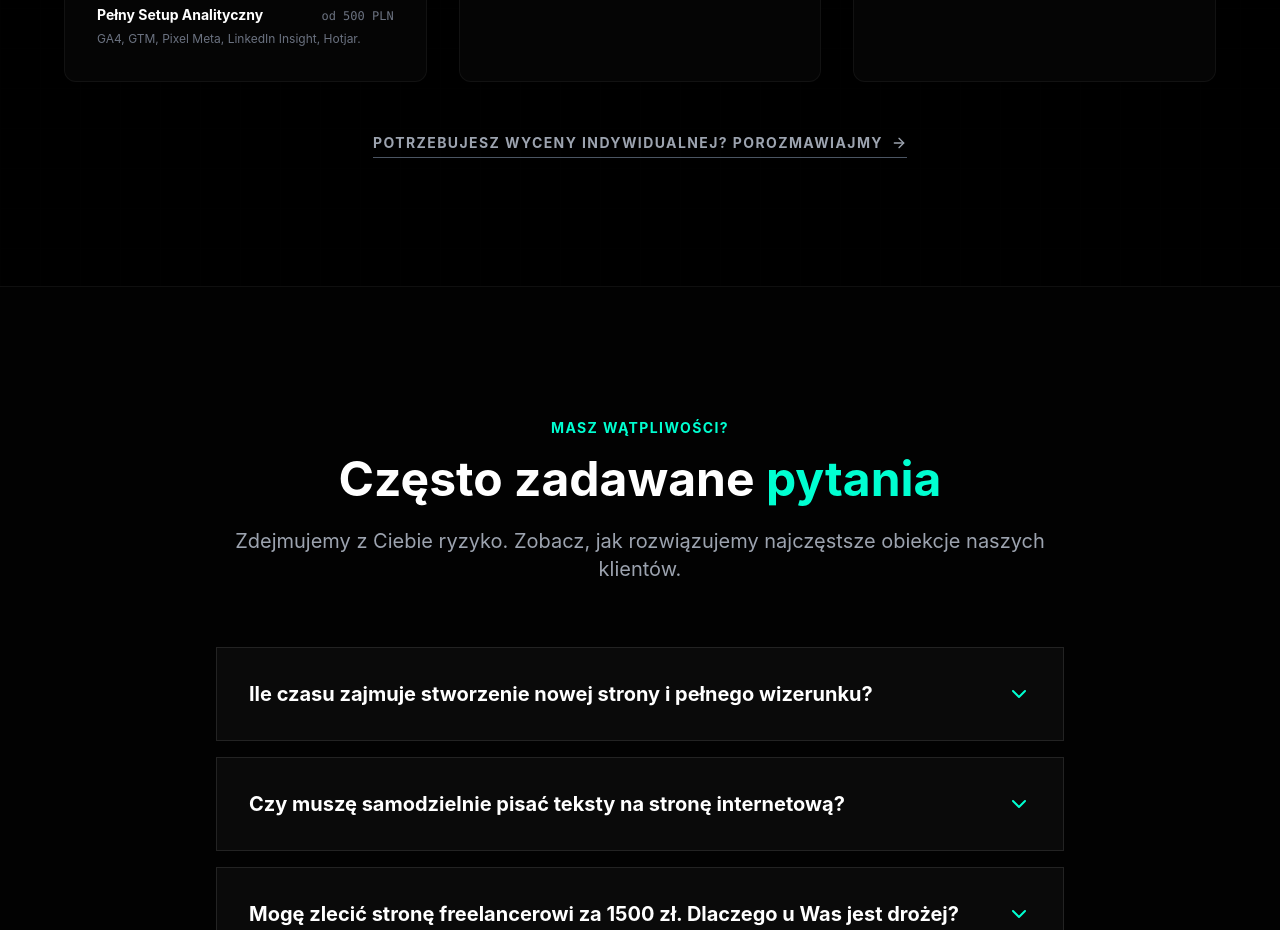
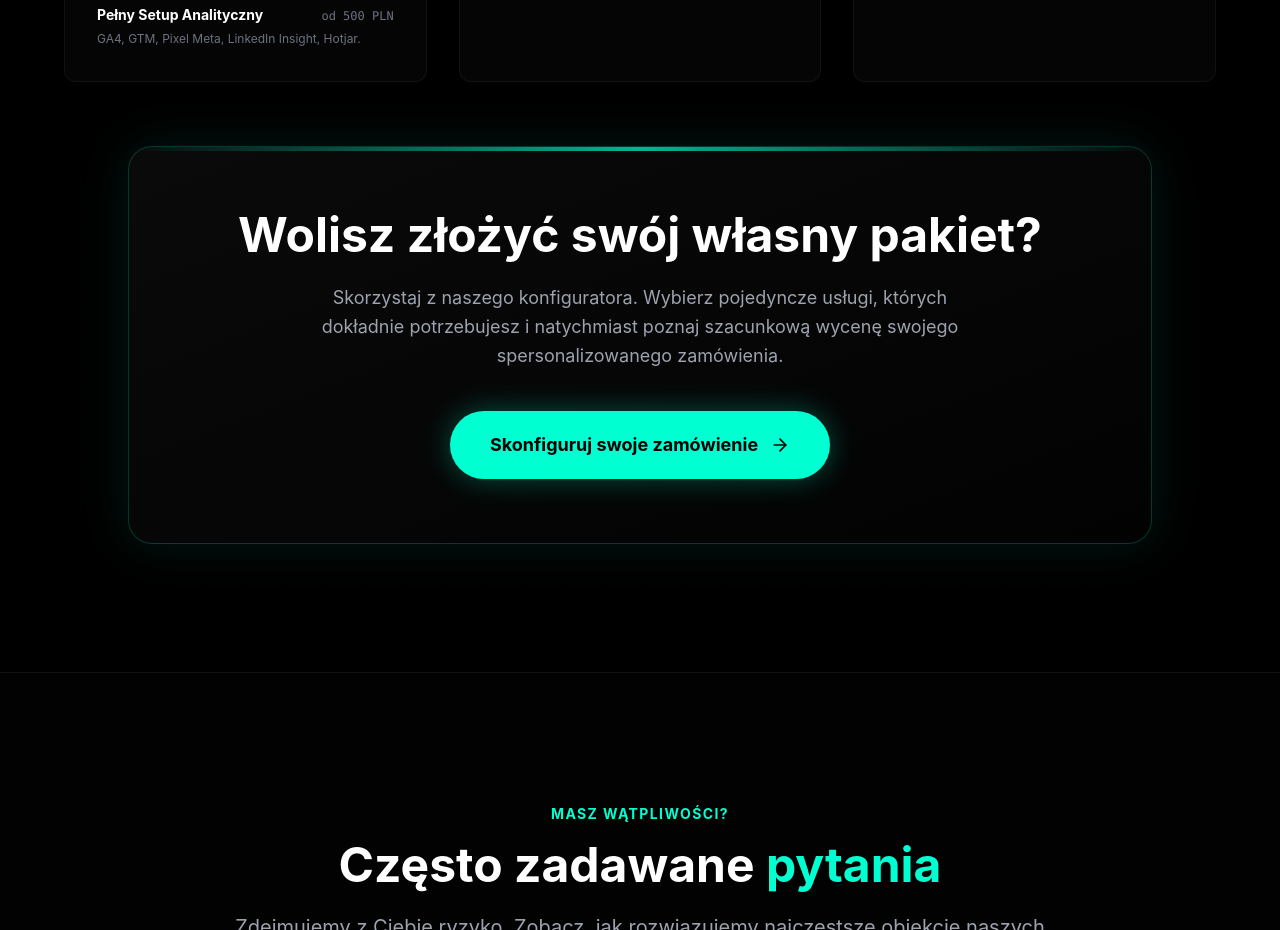
Before and after one commit to michalfbi/visilogo, a React (Create React App) app in the folder frontend/: page / in a window 1280 px wide. Shown: the part 10380-11310 px from the top of the page. Built offline with nearby package versions, Linux system fonts and the light colour scheme.

Commit message:
chore: szybki zapis i deploy

```diff
--- a/frontend/src/components/Configurator.jsx
+++ b/frontend/src/components/Configurator.jsx
@@ -10,7 +10,9 @@ const servicesList = [
   { id: 'brand', category: 'Wizerunek', name: 'Kompleksowy Branding', price: 3500, desc: 'Profesjonalne logo, księga znaku, typografia i Key Visual.' },
   { id: 'copy', category: 'Wizerunek', name: 'Copywriting Sprzedażowy', price: 1500, desc: 'Perswazyjne teksty na stronę zbijające obiekcje klienta B2B.' },
   { id: 'ads', category: 'Akwizycja', name: 'Setup Kampanii Ads', price: 1500, desc: 'Konfiguracja i odpalenie kampanii Google Ads lub Meta Ads.' },
-  { id: 'seo', category: 'Akwizycja', name: 'Pakiety Lokalne SEO', price: 990, desc: 'Optymalizacja wizytówki Google i budowa lokalnego autorytetu.' }
+  { id: 'seo', category: 'Akwizycja', name: 'Pakiety Lokalne SEO', price: 990, desc: 'Optymalizacja wizytówki Google i budowa lokalnego autorytetu.' },
+  { id: 'social', category: 'Wizerunek', name: 'Grafiki Social Media', price: 1200, desc: 'Paczka szablonów postów i relacji spójna z Twoją identyfikacją.' },
+  { id: 'analytics', category: 'Technologia', name: 'Pełny Setup Analityczny', price: 800, desc: 'Wdrożenie Google Tag Manager, GA4, Hotjar i śledzenie konwersji.' }
 ];
 
 const Configurator = () => {
@@ -44,10 +46,10 @@ const Configurator = () => {
     }).join(", ");
 
     const payload = {
-      form_type: "Kalkulator Projektu / Konfigurator",
+      form_type: "Skonfiguruj Swoje Zamówienie",
       name: formData.name, email: formData.email, phone: formData.phone,
       wybrane_uslugi: selectedDetails, szacowana_wycena: `${totalPrice} PLN netto`,
-      message: `Gorący Lead z Konfiguratora! Klient wyklikał usługi na łączną kwotę ${totalPrice} PLN. Wybrane usługi: ${selectedDetails}. Skontaktuj się z nim!`
+      message: `Gorący Lead z Konfiguratora Zamówień! Klient wyklikał własny pakiet na kwotę ${totalPrice} PLN. Wybrane usługi: ${selectedDetails}. Skontaktuj się z nim!`
     };
 
     try {
@@ -67,13 +69,13 @@ const Configurator = () => {
       <div className="container mx-auto px-6 relative z-10 max-w-6xl">
         <div className="text-center mb-16 max-w-3xl mx-auto">
           <motion.div initial={{ opacity: 0, y: 20 }} animate={{ opacity: 1, y: 0 }} className="inline-flex items-center gap-2 bg-[#00FFD1]/10 text-[#00FFD1] px-4 py-2 rounded-full text-sm font-bold uppercase tracking-widest mb-6 border border-[#00FFD1]/20">
-            <Calculator size={16} /> Kalkulator Inwestycji
+            <Calculator size={16} /> Kreator Pakietów
           </motion.div>
           <motion.h1 initial={{ opacity: 0, y: 20 }} animate={{ opacity: 1, y: 0 }} transition={{ delay: 0.1 }} className="text-4xl md:text-6xl font-bold text-white mb-6 tracking-tight">
-            Skonfiguruj <span className="text-[#00FFD1]">swój projekt</span>
+            Skonfiguruj <span className="text-[#00FFD1]">swoje zamówienie</span>
           </motion.h1>
           <motion.p initial={{ opacity: 0, y: 20 }} animate={{ opacity: 1, y: 0 }} transition={{ delay: 0.2 }} className="text-xl text-gray-400">
-            Zaznacz obszary, w których potrzebujesz wsparcia. Nasz system natychmiast wygeneruje szacunkową wycenę całego wdrożenia.
+            Wybierz pojedyncze usługi, z których chcesz stworzyć własny pakiet. Nasz system natychmiast wygeneruje szacunkową wycenę całego wdrożenia.
           </motion.p>
         </div>
 
@@ -106,7 +108,7 @@ const Configurator = () => {
           <motion.div initial={{ opacity: 0, x: 20 }} animate={{ opacity: 1, x: 0 }} transition={{ delay: 0.4 }} className="lg:col-span-5">
             <div className="bg-[#0A0A0A] border border-white/10 rounded-2xl shadow-2xl sticky top-32 overflow-hidden">
               <div className="p-8 border-b border-white/10 bg-white/5">
-                <p className="text-sm text-gray-400 font-bold uppercase tracking-widest mb-2">Szacowana Wartość Projektu</p>
+                <p className="text-sm text-gray-400 font-bold uppercase tracking-widest mb-2">Szacowana Wartość Zamówienia</p>
                 <div className="flex items-end gap-2 text-[#00FFD1]"><span className="text-5xl font-black">{totalPrice.toLocaleString('pl-PL')}</span><span className="text-xl font-mono mb-1 font-bold">PLN</span></div>
                 <p className="text-xs text-gray-500 mt-2">*Kwota netto. Precyzyjna wycena powstaje po bezpłatnej konsultacji.</p>
               </div>
@@ -115,17 +117,17 @@ const Configurator = () => {
                   {status === 'success' ? (
                     <motion.div initial={{ opacity: 0, scale: 0.95 }} animate={{ opacity: 1, scale: 1 }} className="text-center py-6">
                       <div className="w-16 h-16 bg-[#00FFD1]/10 rounded-full flex items-center justify-center mx-auto mb-4 text-[#00FFD1]"><CheckCircle size={32} /></div>
-                      <h3 className="text-2xl font-bold text-white mb-2">Wycena Wysłana!</h3>
+                      <h3 className="text-2xl font-bold text-white mb-2">Zamówienie Wysłane!</h3>
                       <p className="text-gray-400 text-sm">Otrzymaliśmy Twoją konfigurację. Przeanalizujemy ją i skontaktujemy się z Tobą najszybciej jak to możliwe.</p>
                     </motion.div>
                   ) : (
                     <form onSubmit={handleSubmit} className="space-y-5">
-                      <h3 className="text-white font-bold text-lg mb-4">Prześlij konfigurację do wyceny:</h3>
+                      <h3 className="text-white font-bold text-lg mb-4">Wyślij zamówienie do konsultacji:</h3>
                       <div className="space-y-1.5"><label className="text-[10px] uppercase tracking-widest text-gray-500 font-bold flex items-center gap-2"><User size={12}/> Imię i Nazwisko / Firma</label><input type="text" name="name" value={formData.name} onChange={handleInputChange} required className="w-full bg-black border border-white/20 px-4 py-3 text-white focus:border-[#00FFD1] outline-none rounded-lg text-sm transition-colors" disabled={status === 'loading'} /></div>
                       <div className="space-y-1.5"><label className="text-[10px] uppercase tracking-widest text-gray-500 font-bold flex items-center gap-2"><Mail size={12}/> Adres E-mail *</label><input type="email" name="email" value={formData.email} onChange={handleInputChange} required className="w-full bg-black border border-white/20 px-4 py-3 text-white focus:border-[#00FFD1] outline-none rounded-lg text-sm transition-colors" disabled={status === 'loading'} /></div>
                       <div className="space-y-1.5"><label className="text-[10px] uppercase tracking-widest text-gray-500 font-bold flex items-center gap-2"><Phone size={12}/> Telefon</label><input type="tel" name="phone" value={formData.phone} onChange={handleInputChange} required className="w-full bg-black border border-white/20 px-4 py-3 text-white focus:border-[#00FFD1] outline-none rounded-lg text-sm transition-colors" disabled={status === 'loading'} /></div>
                       <button type="submit" disabled={status === 'loading' || selectedServices.length === 0} className="w-full mt-6 bg-[#00FFD1] text-black font-bold py-4 rounded-lg hover:bg-white transition-all flex items-center justify-center gap-2 disabled:opacity-50 disabled:hover:bg-[#00FFD1] shadow-[0_0_20px_rgba(0,255,209,0.2)]">
-                        {status === 'loading' ? <Loader2 className="animate-spin" /> : <>Wyślij konfigurację <ArrowRight size={18} /></>}
+                        {status === 'loading' ? <Loader2 className="animate-spin" /> : <>Prześlij zamówienie <ArrowRight size={18} /></>}
                       </button>
                       <div className="flex justify-center items-center gap-2 mt-4 text-[10px] text-gray-500 uppercase tracking-widest"><ShieldCheck size={12} className="text-[#00FFD1]" /> Niezobowiązująca estymacja</div>
                     </form>
--- a/frontend/src/components/Pricing.jsx
+++ b/frontend/src/components/Pricing.jsx
@@ -188,11 +188,21 @@ const Pricing = () => {
             ))}
           </div>
 
-          <div className="text-center mt-12">
-             <a href="#contact" className="inline-flex items-center gap-2 text-gray-400 hover:text-white transition-colors border-b border-gray-600 hover:border-white pb-1 text-sm font-bold uppercase tracking-widest">
-               Potrzebujesz wyceny indywidualnej? Porozmawiajmy <ArrowRight size={16} />
-             </a>
-          </div>
+          <motion.div
+            initial={{ opacity: 0, y: 30 }}
+            whileInView={{ opacity: 1, y: 0 }}
+            viewport={{ once: true }}
+            className="mt-16 max-w-5xl mx-auto bg-gradient-to-br from-[#0A0A0A] to-[#020202] border border-[#00FFD1]/20 p-10 md:p-16 rounded-3xl text-center shadow-[0_0_50px_rgba(0,255,209,0.1)] relative overflow-hidden"
+          >
+            <div className="absolute top-0 left-1/2 -translate-x-1/2 w-full h-1 bg-gradient-to-r from-transparent via-[#00FFD1] to-transparent opacity-70" />
+            <h3 className="text-3xl md:text-5xl font-bold text-white mb-6">Wolisz złożyć swój własny pakiet?</h3>
+            <p className="text-gray-400 text-lg mb-10 max-w-2xl mx-auto leading-relaxed">
+              Skorzystaj z naszego konfiguratora. Wybierz pojedyncze usługi, których dokładnie potrzebujesz i natychmiast poznaj szacunkową wycenę swojego spersonalizowanego zamówienia.
+            </p>
+            <Link to="/skonfiguruj-projekt" className="inline-flex items-center justify-center gap-3 bg-[#00FFD1] text-black font-bold text-lg py-5 px-10 rounded-full hover:bg-white transition-all shadow-[0_0_30px_rgba(0,255,209,0.3)]">
+              Skonfiguruj swoje zamówienie <ArrowRight size={20} />
+            </Link>
+          </motion.div>
         </div>
 
       </div>
```
